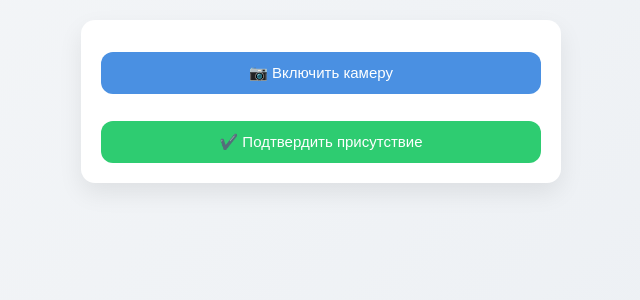
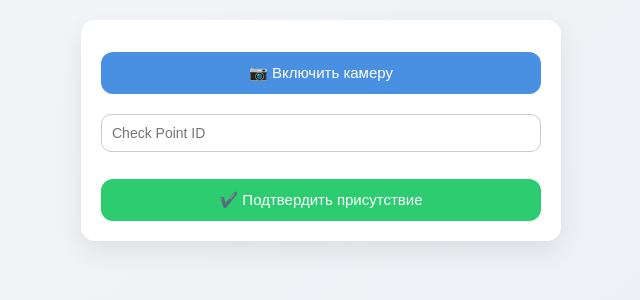
Before and after one commit to Hussea/ratmir, a FastAPI app: page /show_qr_code_fro_check_point in a window 1280 px wide. Shown: the top 300 px of the page, without its empty margins (319-959 px from the left). Run offline with FastAPI, Linux system fonts and the light colour scheme.

Commit message:
from ubuntu

```diff
--- a/main.py
+++ b/main.py
@@ -1219,15 +1219,15 @@ def login(username: str = Form(...), password: str = Form(...)):
         }
      #====================================================
 @app.post("/add_chickd_point_datatame")
-def add_chickd_point_datatame(id_check_point: int = Form(...)):
+def add_chickd_point_datatame(id_check_point: int = Form(...), prijectid: int = Form(...)):
     try:
         conn = get_db_connection()
         cur = conn.cursor()
         query = """
-            INSERT INTO list_points_checkd (id_check_point)
-            VALUES (%s)
+            INSERT INTO list_points_checkd (id_check_point , id_project_point)
+            VALUES (%s,%s)
         """
-        cur.execute(query, (id_check_point,))
+        cur.execute(query, (id_check_point, prijectid))
         conn.commit()
         print("✅ تم الحفظ بنجاح")
         return {"message": "تمت الإضافة بنجاح ✅"}
--- a/templates/project_list.html
+++ b/templates/project_list.html
@@ -193,6 +193,10 @@ async function fetchCategories() {
                 const span1 = document.createElement('span1');
                 span1.textContent = project.shift_count_today + " ох в об";
 
+                 // النص
+                const span2 = document.createElement('span1');
+                span2.textContent =  " lost time is 30 mint";
+
                 // زر المعلومات
                 const button1 = document.createElement('button');
                 button1.textContent = "Информация";
@@ -217,6 +221,7 @@ async function fetchCategories() {
 
                 li.appendChild(span);
                 li.appendChild(span1);
+                li.appendChild(span2);
                 li.appendChild(rightSide);
                 list.appendChild(li);
             });
--- a/templates/show_qr_code_fro_check_point.html
+++ b/templates/show_qr_code_fro_check_point.html
@@ -151,6 +151,7 @@
   <div id="result"></div>
 
   <input type="text" id="check_point_id" placeholder="Check Point ID" hidden>
+  <input type="text" id="priject_id" placeholder="Check Point ID" >
 
   <table>
     <tbody id="product-table"></tbody>
@@ -245,6 +246,7 @@ let lastData = [];
 ========================= */
 function fetchProducts() {
   const checkPointId = document.getElementById("check_point_id").value.trim();
+  const priject_id0 = document.getElementById("priject_id").value.trim();
   const table = document.getElementById("product-table");
   table.innerHTML = "";
 
@@ -256,7 +258,6 @@ function fetchProducts() {
     .then(res => res.json())
     .then(data => {
       lastData = data;
-
       if (!data || data.length === 0) {
         table.innerHTML = "<tr><td>Нет данных</td></tr>";
 
@@ -264,10 +265,12 @@ function fetchProducts() {
       }
 
       const displayFields = {
-        name_point: "Name Point"
+        name_point: "Name Point",
+        id_project: "id project"
       };
 
       data.forEach(row => {
+        document.getElementById("priject_id").value = row.id_project;
         for (let key in displayFields) {
           const tr = document.createElement("tr");
           tr.innerHTML = `
@@ -339,6 +342,7 @@ async function checkLocation() {
 
       const formData = new FormData();
       formData.append("id_check_point", checkPointId);
+      formData.append("prijectid", document.getElementById("priject_id").value.trim());
 
       const response = await fetch(`/add_chickd_point_datatame`, {
         method: "POST",
```
Also changed, not shown: obxod/id1-DT2026-06-19-T-10-24.jpg (added), obxod/id1-DT2026-06-19-T-16-17.jpg (added), obxod/id2-DT2026-06-21-T-07-12.jpg (added), obxod/id5-DT2026-06-19-T-11-30.jpg (added), obxod/id5-DT2026-06-19-T-11-39.jpg (added), obxod/id5-DT2026-06-19-T-11-51.jpg (added), obxod/id6-DT2026-06-19-T-14-35.jpg (added), uploads/1e885ed9-d392-48ee-998d-2124144eff24.jpg (added), uploads/bac72104-d8f3-4dbc-8a2d-438241bda695.jpg (added), uploads/de95122b-6ff0-4698-948f-689b44c39f23.jpg (added), uploads/fa217f79-15cd-45d5-a4dd-fb4492b0b036.jpg (added).
